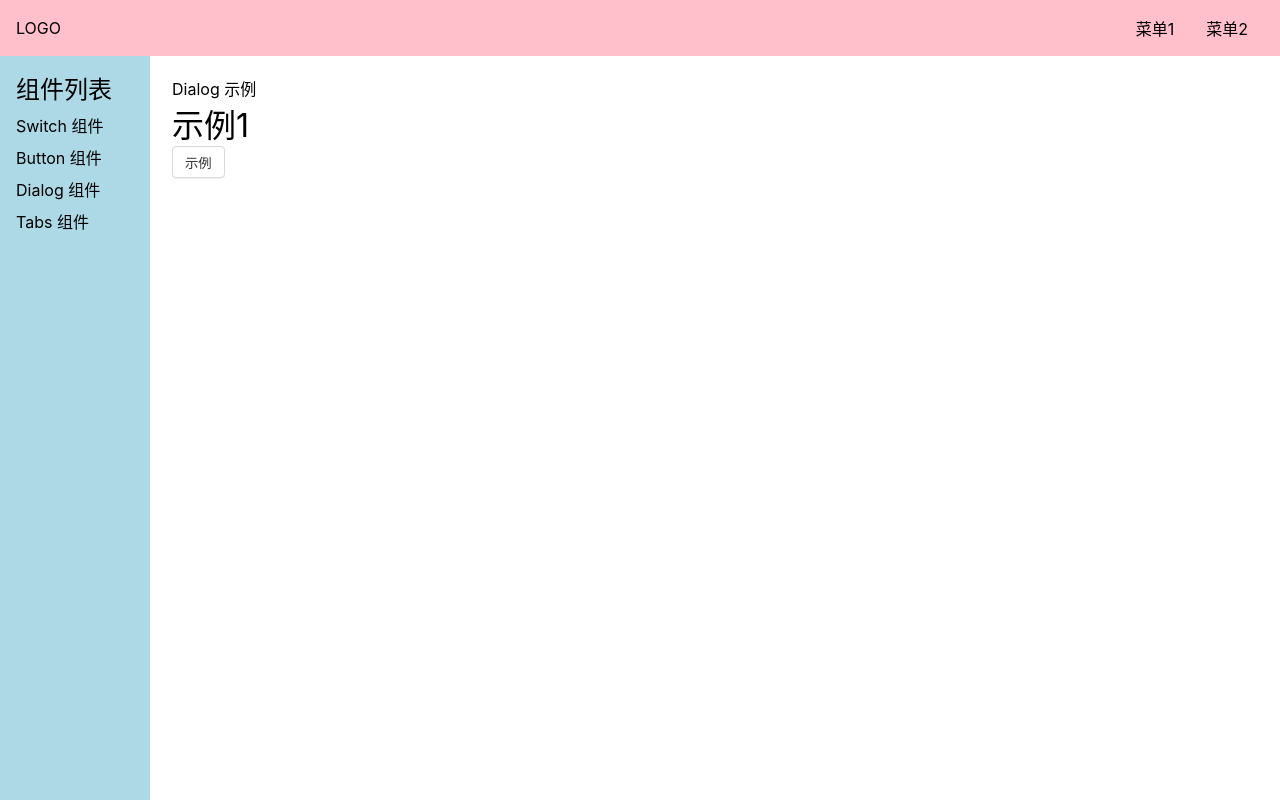
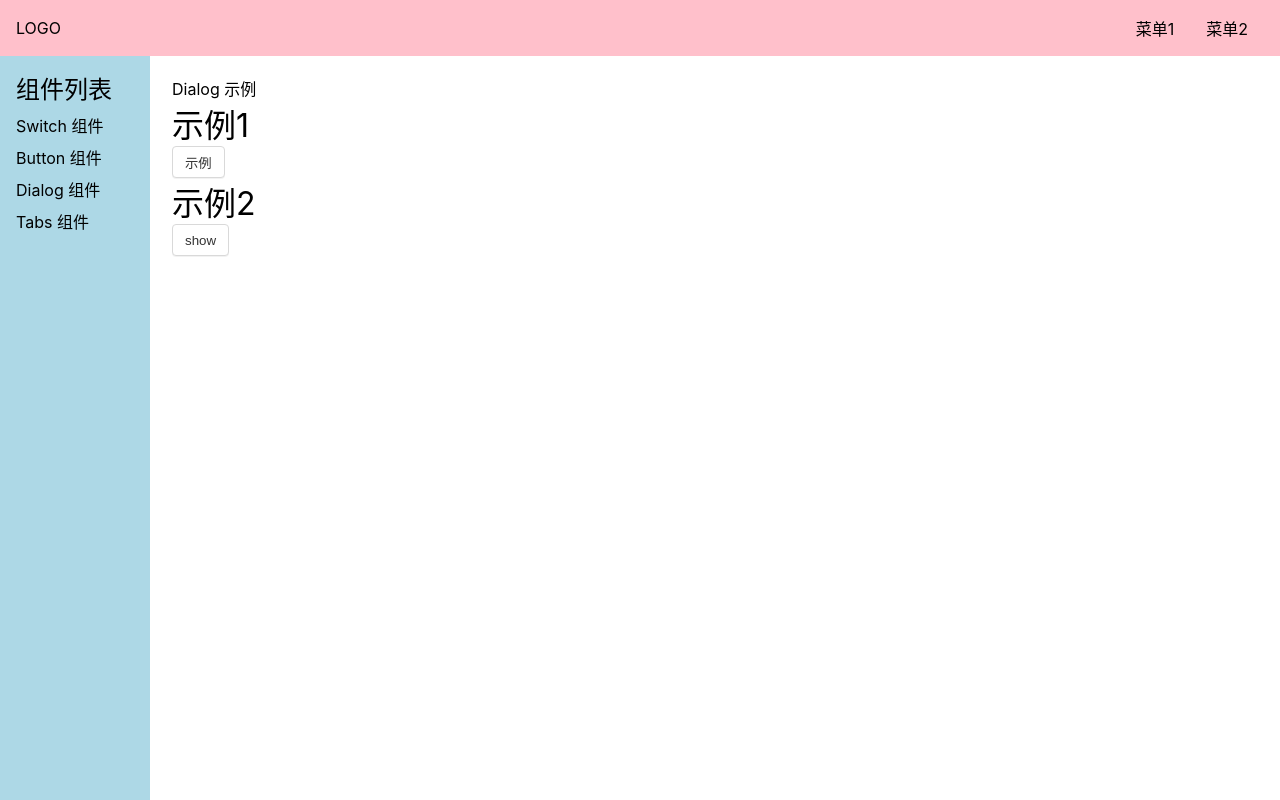
Before and after one commit to laohubb/sakula-ui, a Vue app: page /doc/dialog in a window 1280 px wide. Built offline with nearby package versions, Linux system fonts and the light colour scheme.

Commit message:
一键打开dialog

```diff
--- a/src/components/DialogDemo.vue
+++ b/src/components/DialogDemo.vue
@@ -2,23 +2,25 @@
   <div>Dialog 示例</div>
   <h1>示例1</h1>
   <Button @click="toggle">示例</Button>
-  <Dialog v-model:visible="x" :closeOnClickOverlay="false"
-          :ok="fn1" :cancel="fn2">
+  <Dialog v-model:visible="x" :closeOnClickOverlay="false" :ok="fn1" :cancel="fn2">
     <template v-slot:content>
       <strong>hi</strong>
       <div>hi2</div>
     </template>
-  <template v-slot:title>
-    <strong>加粗的标题</strong>
-  </template>
+    <template v-slot:title>
+      <strong>加粗的标题</strong>
+    </template>
   </Dialog>
+  <h1>示例2</h1>
+  <Button @click="showDialog">show</Button>
 </template>
 
 <script lang="ts">
 
 import Dialog from '../lib/Dialog.vue';
 import Button from '../lib/Button.vue';
-import {ref} from 'vue';
+import {ref,h} from 'vue';
+import {openDialog} from '../lib/openDialog';
 
 export default {
   name: 'DialogDemo',
@@ -29,12 +31,24 @@
       x.value = !x.value;
     };
     const fn1 = () => {
-      return true
+      return true;
     };
     const fn2 = () => {
       console.log('执行2');
     };
-    return {x, toggle, fn1, fn2};
+    const showDialog = () => {
+      openDialog({
+        title: '标题',
+        content: '你好',
+        ok() {
+          console.log('ok')
+        },
+        cancel() {
+          console.log('cancel')
+        }
+      })
+    }
+    return {showDialog,x, toggle, fn1, fn2};
   }
 };
 </script>
--- /dev/null
+++ b/src/lib/openDialog.ts
@@ -0,0 +1,32 @@
+import Dialog from "./Dialog.vue";
+import { createApp, h } from 'vue';
+export const openDialog = (options) => {
+    const { title, content, ok, cancel } = options;
+    const div = document.createElement("div");
+    document.body.appendChild(div);
+    const close = () => {
+        app.unmount();
+        div.remove();
+    };
+    const app = createApp({
+        render() {
+            return h(
+                Dialog,
+                {
+                    visible: true,
+                    "onUpdate:visible": (newVisible) => {
+                        if (newVisible === false) {
+                            close();
+                        }
+                    },
+                    ok, cancel
+                },
+                {
+                    title,
+                    content,
+                }
+            );
+        },
+    });
+    app.mount(div);
+};
```
